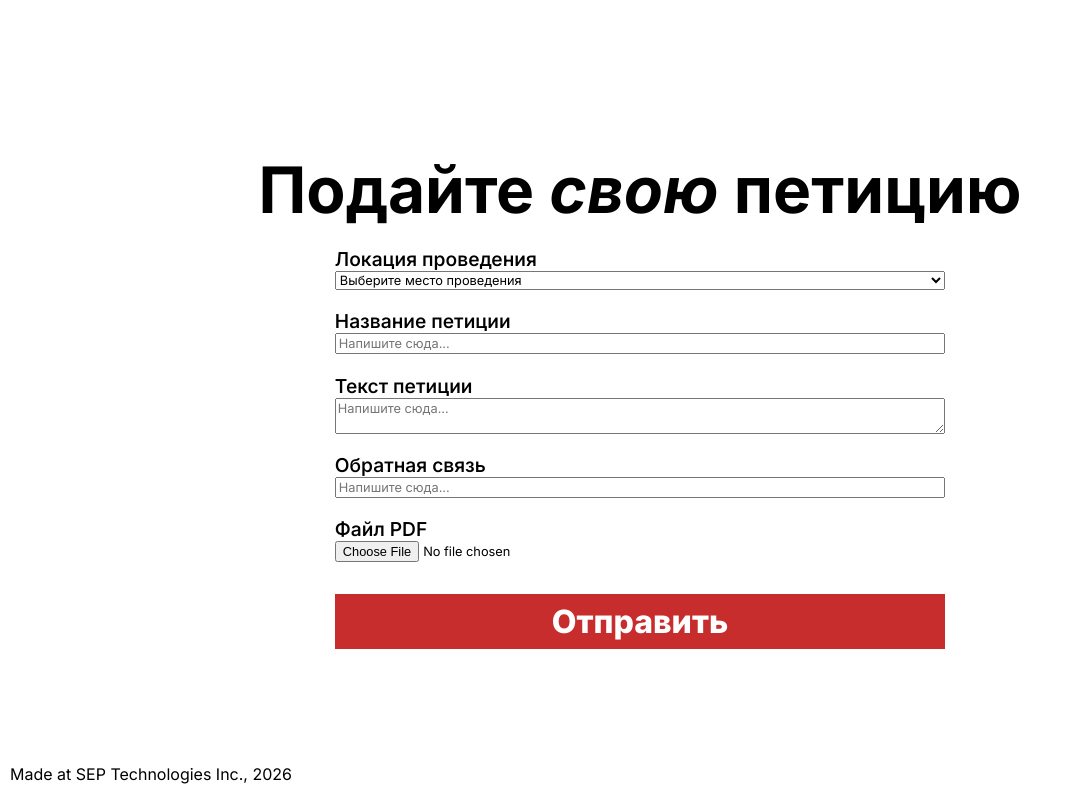
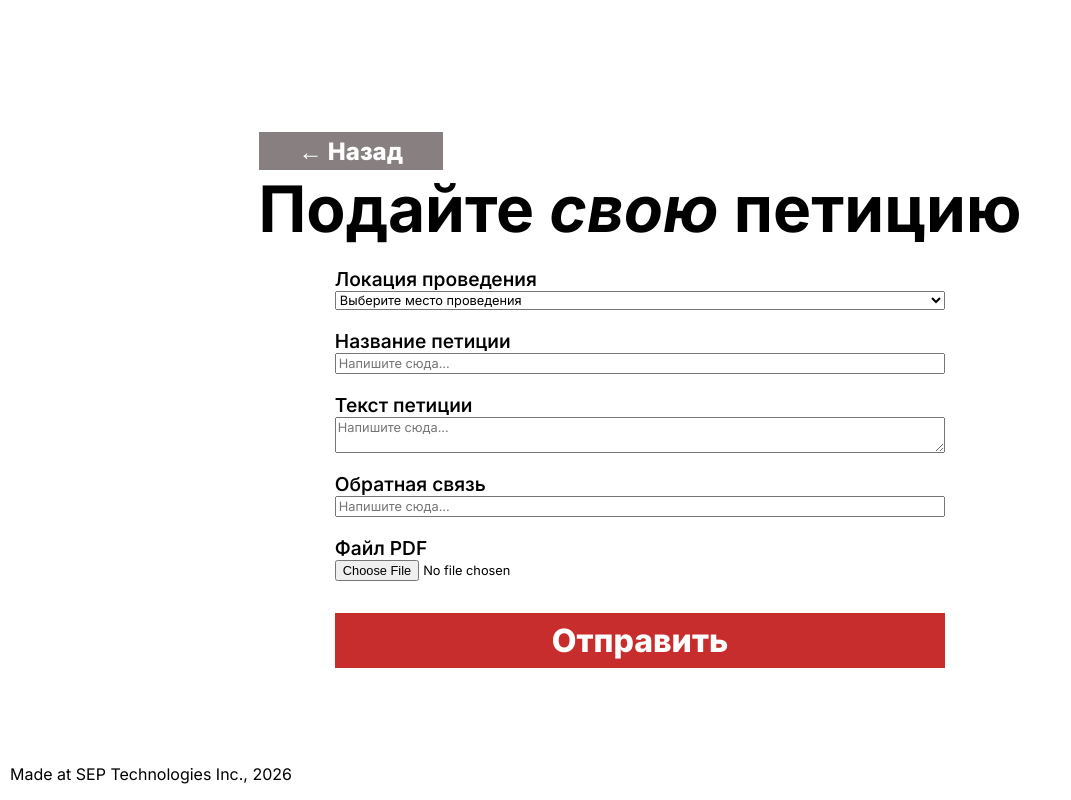
Before and after one commit to NetscapeNav/petitions, a React (Create React App) app in the folder frontend/: page /add in a window 1280 px wide. Shown: the whole page, without its empty margins (0-1071 px from the left). Built offline with nearby package versions, Linux system fonts and the light colour scheme.

Commit message:
Adding ButtonBack at AddPetitionPage.tsx

```diff
--- a/frontend/src/AddPetitionPage.tsx
+++ b/frontend/src/AddPetitionPage.tsx
@@ -1,5 +1,6 @@
 import "./AddPetitionPage.css"
 import {useState, useEffect} from "react";
+import {Link} from "react-router-dom";
 
 function AddPetitionPage() {
 
@@ -18,6 +19,9 @@ function AddPetitionPage() {
 
     return (
         <div className="AddPetitionPage">
+            <Link to="/" className="ButtonBack">
+                ← Назад
+            </Link>
             <h1 className="AddPetitionHeader">Подайте <i>свою</i> петицию</h1>
             <form className="AddPetitionForm" onSubmit={handleSubmit}>
                 <label htmlFor="location">Локация проведения</label>
--- a/frontend/src/PetitionPage.css
+++ b/frontend/src/PetitionPage.css
@@ -36,10 +36,10 @@
     background-color: #888080;
     border: none;
     font-family: Inter, sans-serif;
-    font-size: 2em;
+    font-size: 1.5em;
     font-weight: 800;
     color: white;
-    padding: 0.2em 60px;
+    padding: 0.2em 40px;
     cursor: pointer;
     text-decoration: none;
     align-self: flex-start;
```
